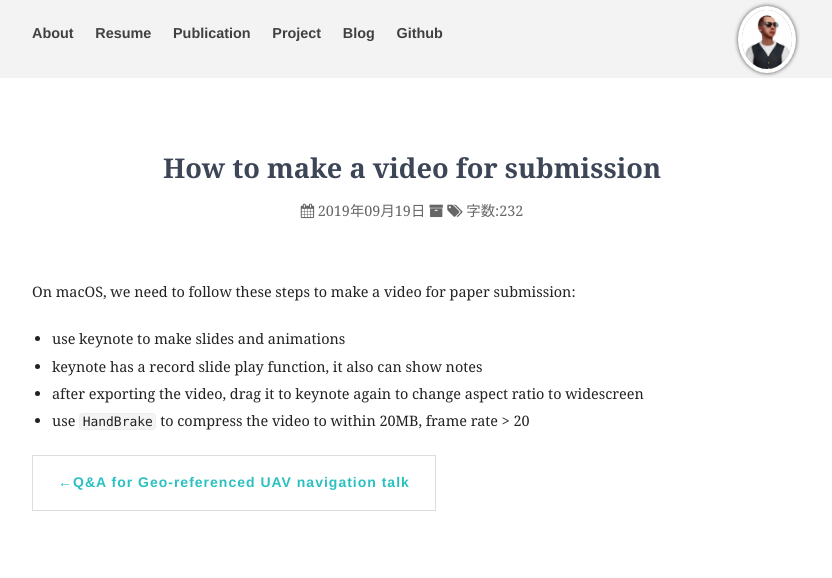
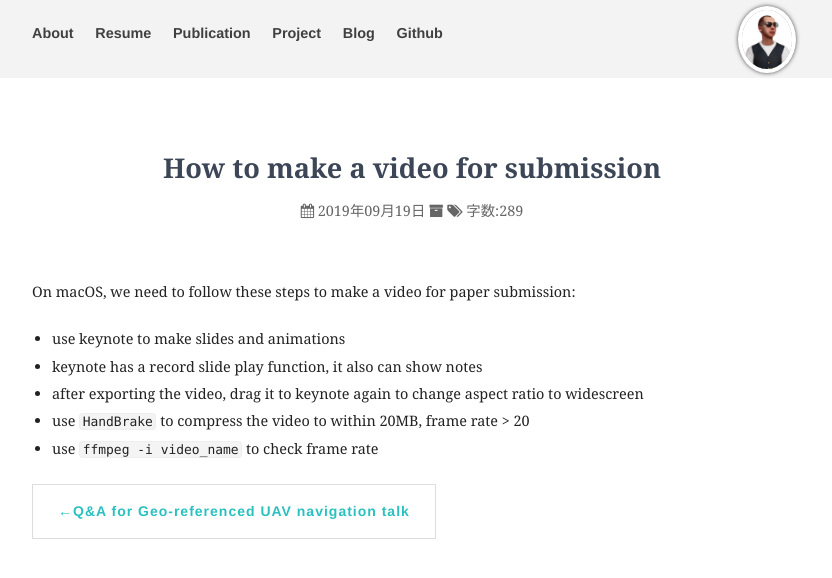
Before and after one commit to moshanATucsd/moshanATucsd.github.io, a Jekyll site: the page built from _posts/2019-09-19-video.md, in a window 1280 px wide. Shown: the top 578 px of the page, without its empty margins (228-1060 px from the left). Built offline with Jekyll 4.4.1, drawn with Linux system fonts in a browser that asks for light colours; nearby versions of some CDN libraries; comment, search, counter and statistics services are not loaded.

Commit message:
add post

```diff
--- a/_posts/2019-09-19-video.md
+++ b/_posts/2019-09-19-video.md
@@ -10,3 +10,4 @@ On macOS, we need to follow these steps to make a video for paper submission:
 * keynote has a record slide play function, it also can show notes
 * after exporting the video, drag it to keynote again to change aspect ratio to widescreen
 * use `HandBrake` to compress the video to within 20MB, frame rate > 20
+* use `ffmpeg -i video_name` to check frame rate
```
